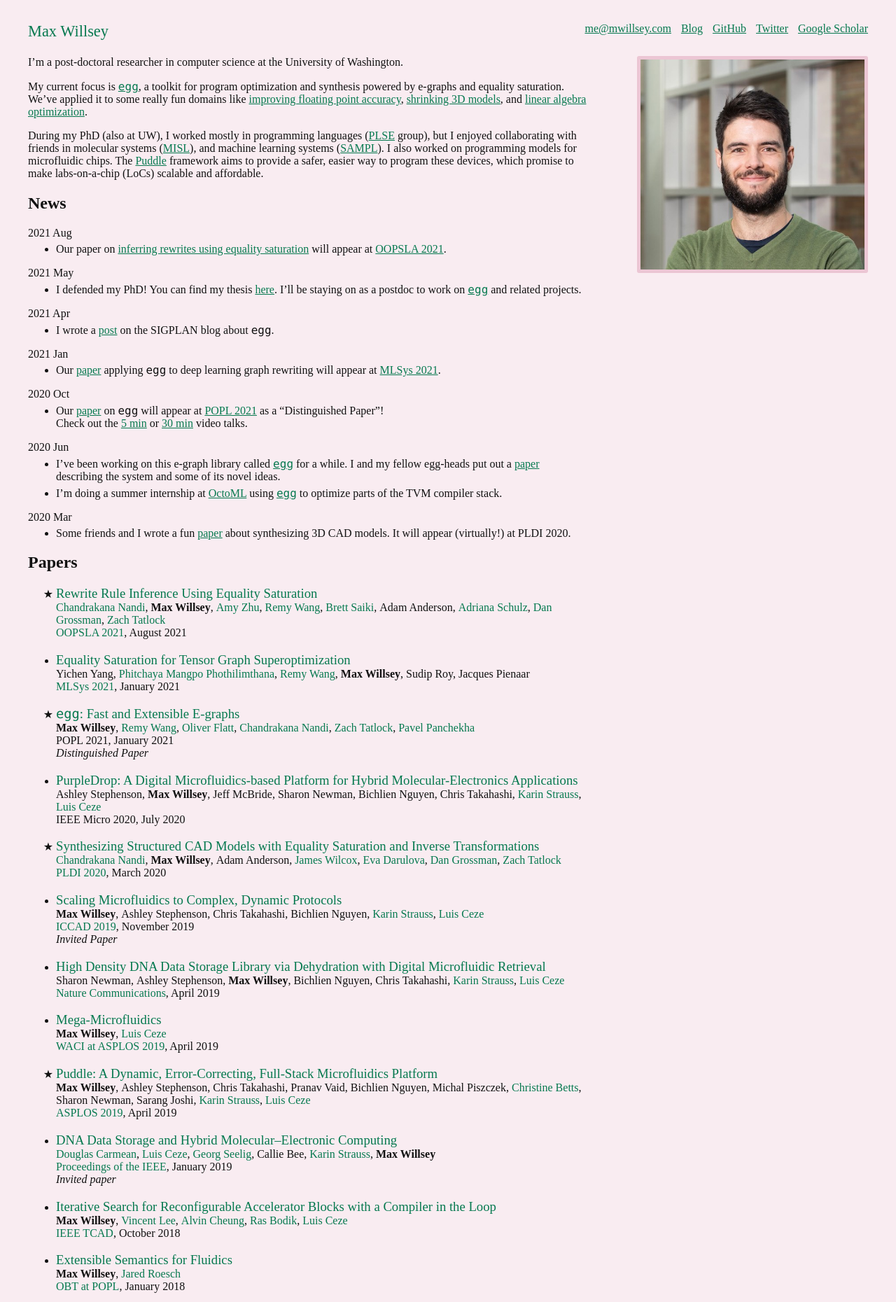
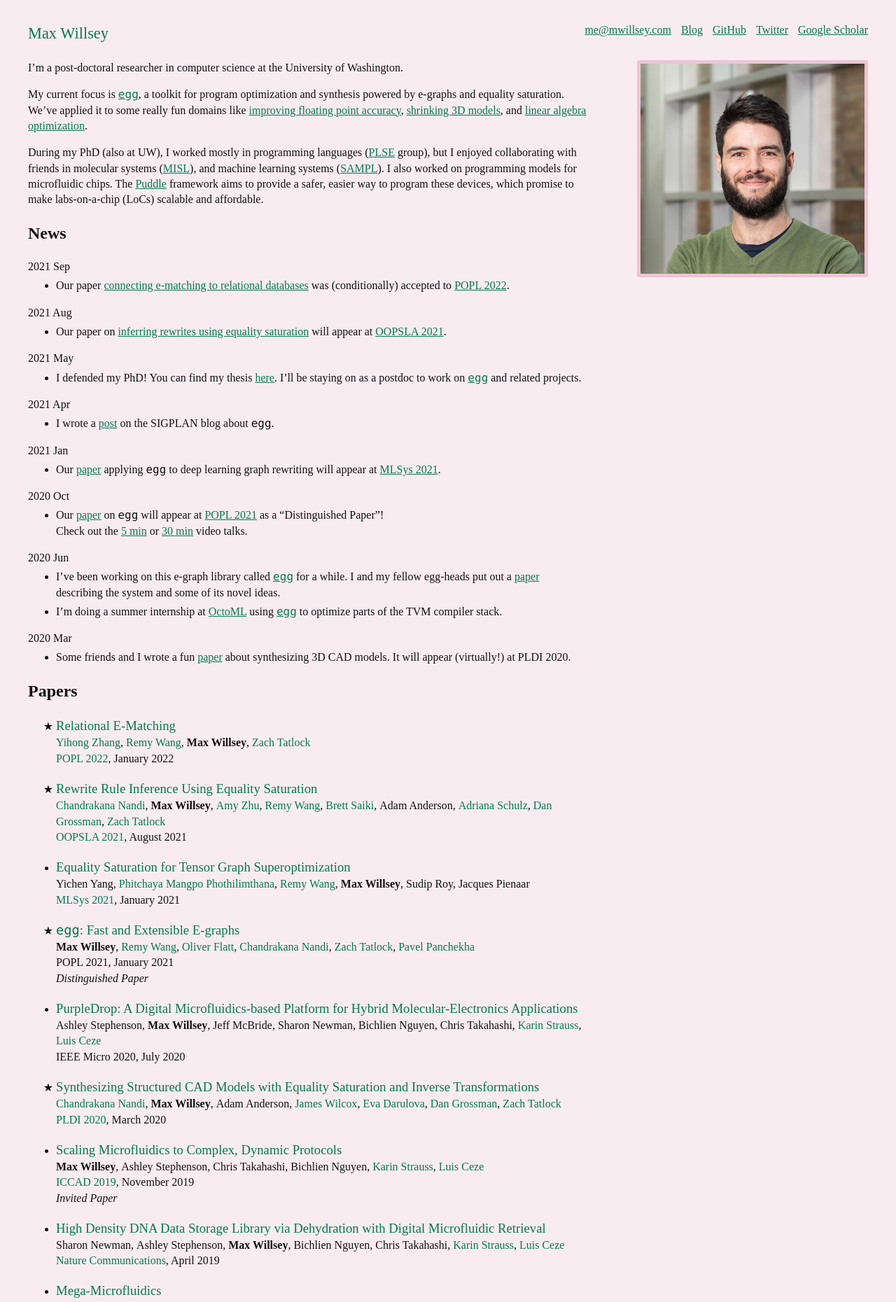
Before and after one commit to mwillsey/mwillsey.github.io, a Jekyll site: the page built from index.md, in a window 1280 px wide. Shown: the top 1860 px of the page at 70% size. Built offline with Jekyll 4.4.1, drawn with Linux system fonts in a browser that asks for light colours; part of the change alters nothing that is shown.

Commit message:
Add relational e-matching paper

```diff
--- a/_config.yml
+++ b/_config.yml
@@ -12,6 +12,8 @@ permalink: /:categories/:title
 
 markdown: kramdown
 
+future: true
+
 # collections:
 #   papers:
 #     permalink: /:collection/:name:output_ext
--- a/_data/people.yml
+++ b/_data/people.yml
@@ -134,3 +134,7 @@ bsaiki:
 adriana:
   name: Adriana Schulz
   webpage: "https://homes.cs.washington.edu/~adriana/"
+
+yihong:
+  name: Yihong Zhang
+  webpage: "https://effect.systems/"
--- a/index.md
+++ b/index.md
@@ -41,6 +41,9 @@ scalable and affordable.
 
 ## News
 
+- 2021 Sep
+  - Our paper [connecting e-matching to relational databases](/papers/relational-ematching)
+    was (conditionally) accepted to [POPL 2022](https://popl22.sigplan.org/).
 - 2021 Aug
   - Our paper on [inferring rewrites using equality saturation](/papers/ruler)
     will appear at [OOPSLA 2021](https://2021.splashcon.org/track/splash-2021-oopsla).
--- a/main.scss
+++ b/main.scss
@@ -102,6 +102,7 @@ body {
     margin: auto;
     color: #111;
     background: var(--bg);
+    line-height: 1.4;
 }
 
 nav {
--- /dev/null
+++ b/papers/_posts/2022-01-16-relational-ematching.md
@@ -0,0 +1,58 @@
+---
+layout: paper
+title: "Relational E-Matching"
+shorttitle: relational e-matching
+class: star
+
+type: "publication"
+authors:
+  - yihong
+  - remy
+  - mwillsey
+  - ztatlock
+venue: "POPL 2022"
+venue_url: "https://popl22.sigplan.org/"
+
+links:
+  arXiv: "https://arxiv.org/abs/2108.02290"
+  poster: "https://effect.systems/doc/relational_poster.pdf"
+
+bib: |
+  @misc{zhang2021relational,
+    title={Relational E-Matching},
+    author={
+      Yihong Zhang and
+      Yisu Remy Wang and
+      Max Willsey and
+      Zachary Tatlock
+    },
+    year={2021},
+    eprint={2108.02290},
+    archivePrefix={arXiv},
+    primaryClass={cs.DB},
+    url={https://arxiv.org/abs/2108.02290}
+  }
+---
+
+## Abstract
+
+We present a new approach to e-matching based on relational join;
+in particular, we apply recent database query execution techniques to guarantee worst-case optimal run time.
+Compared to the conventional backtracking approach that always searches the e-graph "top down",
+our new relational e-matching approach can better exploit pattern structure
+by searching the e-graph according to an optimized query plan.
+We also establish the first data complexity result for e-matching,
+bounding run time as a function of the e-graph size and output size.
+We prototyped and evaluated our technique in the state-of-the-art
+<a href="//egraphs-good.github.io"><code>egg</code></a> e-graph framework.
+Compared to a conventional baseline, relational e-matching is simpler
+to implement and orders of magnitude faster in practice.
+
+<figure class="fullwidth">
+  <img src="/assets/relational-ematching-slide.png">
+  <figcaption>
+  By reducing e-matching queries conjunctive queries,
+  we achieve practical and theoretical speedup.
+  This slide comes from Yihong's PLDI 2021 SRC poster that won 1st place.
+  </figcaption>
+</figure>
```
Also changed, not shown: assets/relational-ematching-slide.png (added), 1 other file.
